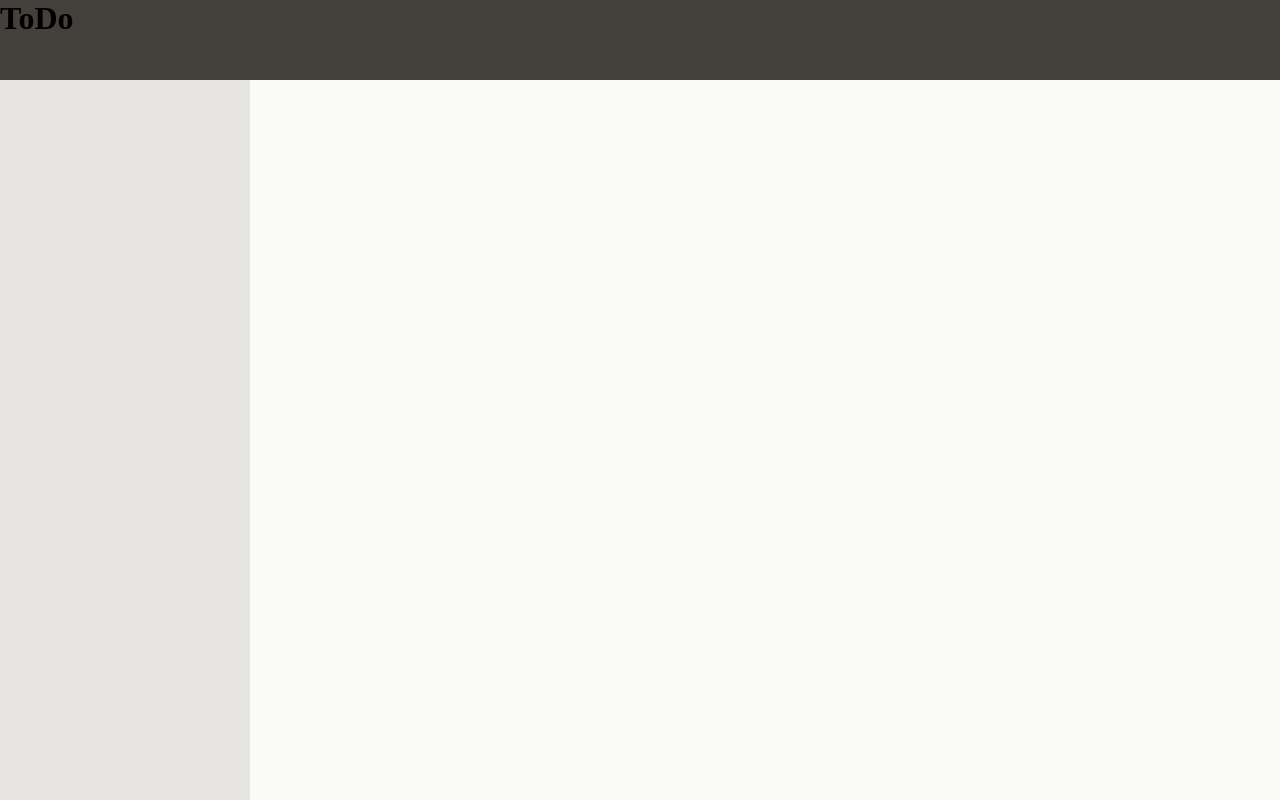
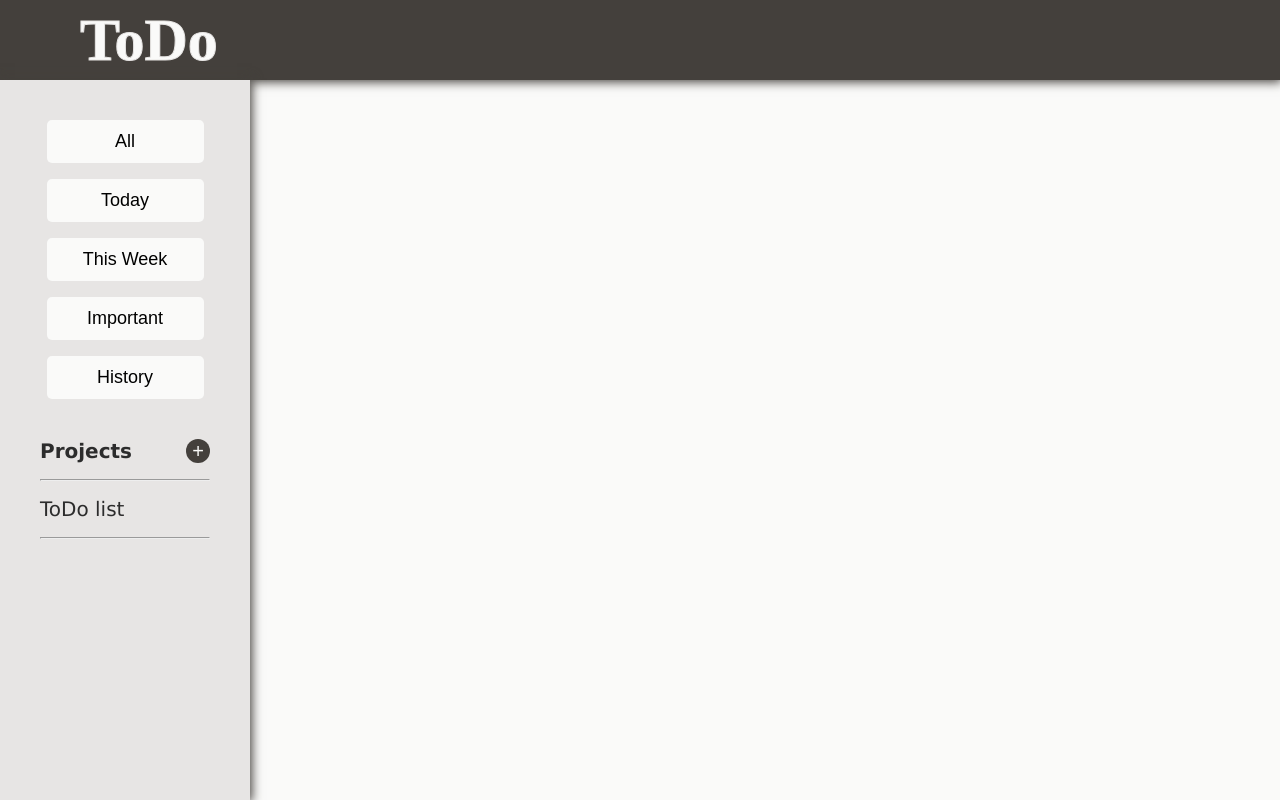
Before and after one commit to amNotAWalnutToday/odin-todo, a website built with webpack: page dist/index.html in a window 1280 px wide. Built offline with Linux system fonts and the light colour scheme; a web font is replaced by a local one.

Commit message:
Markup & style navbar/header

```diff
--- a/src/styles.css
+++ b/src/styles.css
@@ -2,11 +2,14 @@
     --header: #44403c;
     --navbar: #e7e5e4;
     --page: #fafaf9;
-    --main-font: #ffffff;
-    --secondary-font: #ffffff;
-    --button-c: #ffffff;
+    --main-font: #2c2c2c;
+    --secondary-font: #fafaf9;
+    --button-c: #44403c;
 
-    --border: 2px solid #ffffff;
+    --border: 2px solid #44403c;
+
+    font-family: Verdana, Geneva, Tahoma, sans-serif;
+    color: var(--main-font);
 }
 
 *, *::before, *::after {
@@ -14,7 +17,7 @@
     padding: 0;
     box-sizing: border-box;
 }
-
+/*containers*/
 #container {
     display:grid;
     grid-template-areas:
@@ -26,17 +29,93 @@
     width: 100vw;
 }
 
+/*Header*/
+#header, #navbar {
+    box-shadow: 0px 0px 10px 2px var(--button-c);
+    z-index: 1;
+}
+
 #header {
     grid-area: header;
     background-color: var(--header);
 }
 
+/*navbar*/
 #navbar {
     grid-area: nav;
     background-color: var(--navbar);
 }
 
+#nav, #create-project {
+    display: flex;
+    flex-direction: column;
+    gap: 1rem;
+    margin: 2.5rem 0;
+}
+
+#nav {
+   align-items:center;
+}
+
+#create-project {
+   margin: 0 2.5rem;
+}
+
+.inline-project {
+    display:flex;
+    justify-content: space-between;
+}
+
+/*todo-page-contents*/
 #todo {
     grid-area: page;
     background-color: var(--page);
 }
+
+/*text*/
+#header > h1 {
+    padding: 0.1em 5rem;
+    font-size: 60px;
+    font-family: rubik marker hatch;
+    color: var(--secondary-font);
+    -webkit-text-stroke: 1px var(--navbar);
+}
+
+#create-project * {
+    font-size: 20px;
+}
+
+/*components*/
+/*navbar*/
+#nav > button {
+    width: 50%;
+    height: 25px;
+    padding: 0.5em 1rem;
+    text-align: center;
+    list-style-type: none;
+    font-size: 18px;
+    border: none;
+    border-radius: 5px;
+    box-sizing: content-box;
+    background-color: var(--page);
+}
+
+#nav > button:hover, #nav > button:focus, .add:hover        {
+    outline: var(--border);
+    filter: brightness(1.2);
+    cursor: pointer;
+}
+
+#nav > button:focus-within {
+    color: var(--secondary-font);
+    background-color: var(--button-c);
+}
+
+/*projects*/
+.add {
+    padding: 0 6px;
+    border: none;
+    border-radius: 50%;
+    color: var(--secondary-font);
+    background-color: var(--button-c);
+}
```
Also changed, not shown: dist/index.html, dist/main.js.
